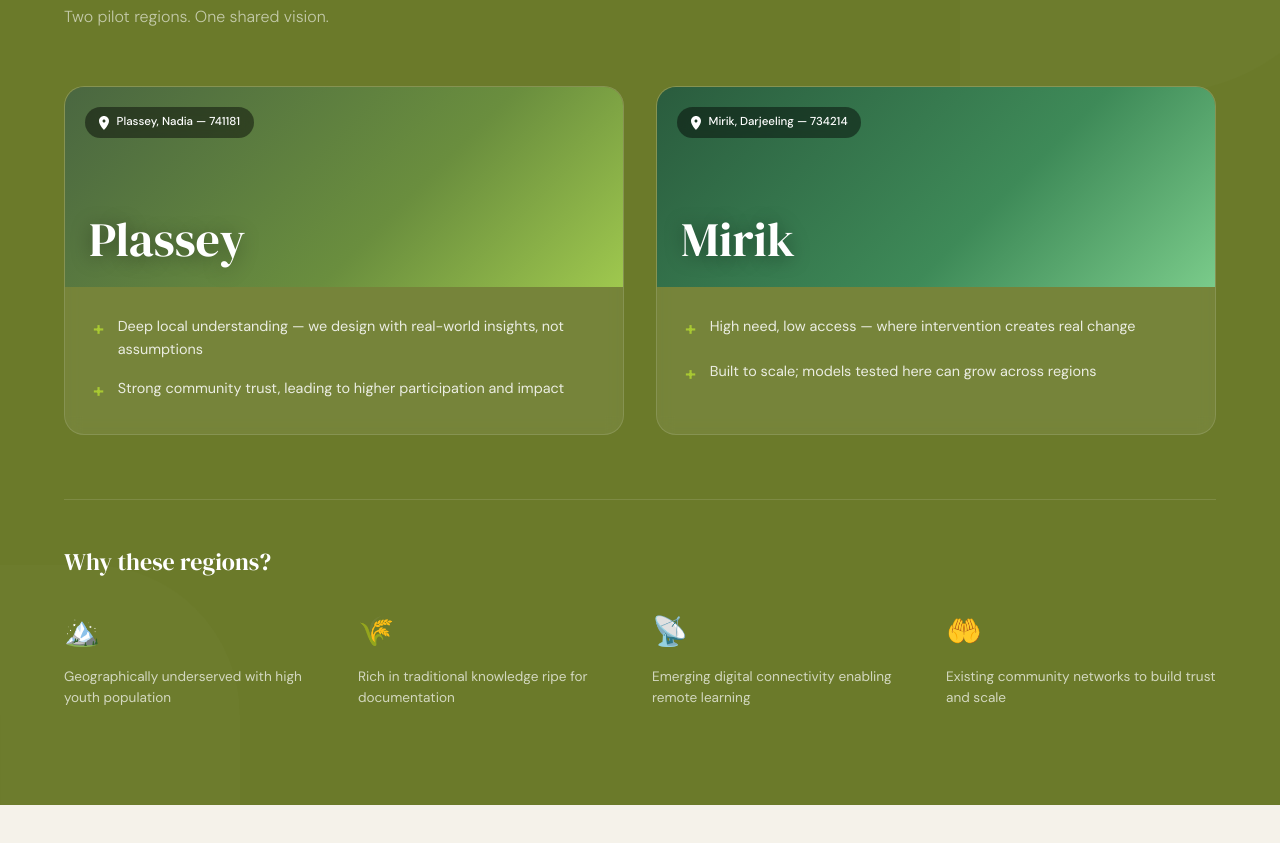
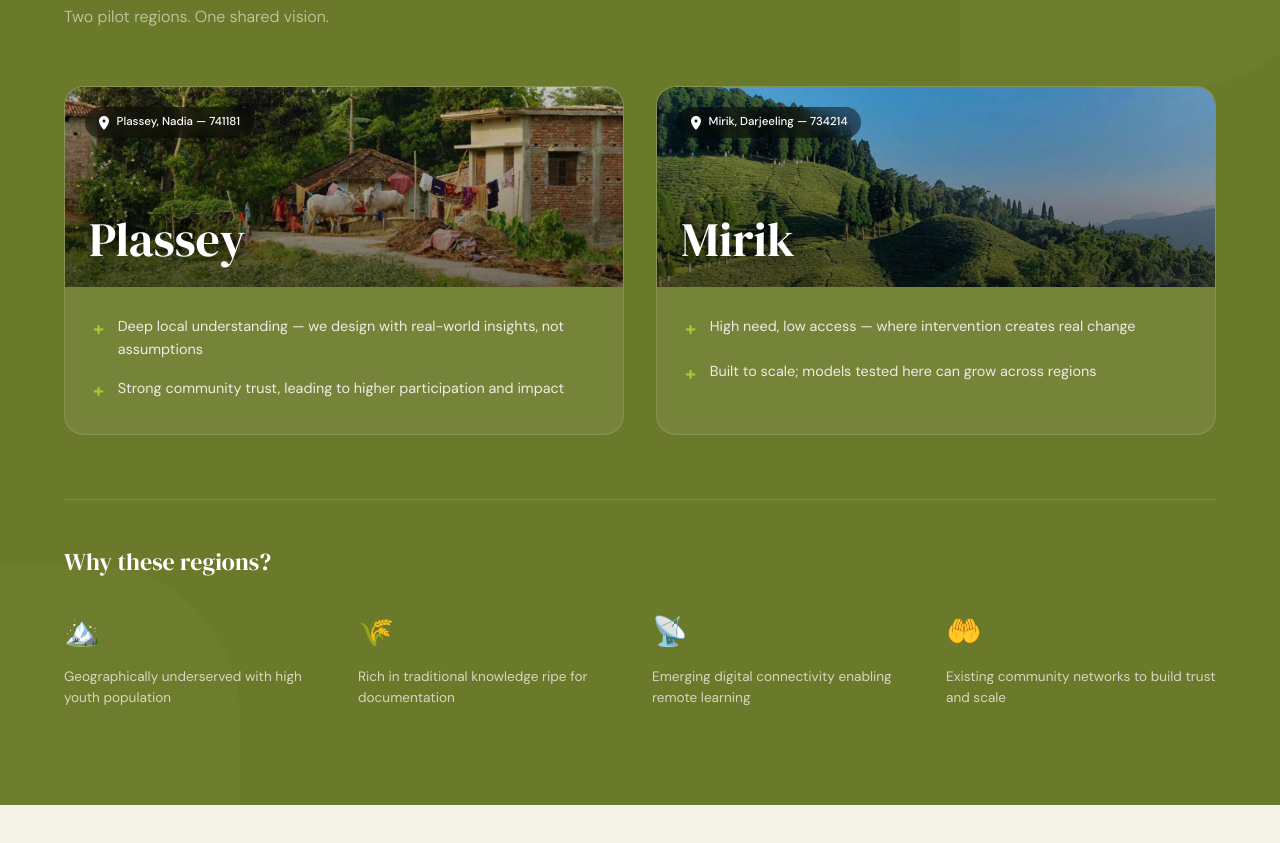
Before and after one commit to Raysin007/rysf, a React (Vite) app: page / in a window 1280 px wide. Shown: the part 3015-3858 px from the top of the page. Built offline with nearby package versions, Linux system fonts and the light colour scheme.

Commit message:
Added images in Areas.tsx

```diff
--- a/src/components/Areas.tsx
+++ b/src/components/Areas.tsx
@@ -1,3 +1,4 @@
+// @ts-ignore
 import "./Areas.css";
 
 const areas = [
@@ -5,7 +6,7 @@ const areas = [
     name: "Plassey",
     region: "Nadia",
     pin: "741181",
-    gradient: "linear-gradient(135deg, #4a6741 0%, #6a8e3e 60%, #9fc84e 100%)",
+    image: "/plassey.jpeg",
     points: [
       "Deep local understanding — we design with real-world insights, not assumptions",
       "Strong community trust, leading to higher participation and impact",
@@ -15,7 +16,7 @@ const areas = [
     name: "Mirik",
     region: "Darjeeling",
     pin: "734214",
-    gradient: "linear-gradient(135deg, #2a5c3e 0%, #3e8a58 60%, #7acb8a 100%)",
+    image: "/mirik.jpeg",
     points: [
       "High need, low access — where intervention creates real change",
       "Built to scale; models tested here can grow across regions",
@@ -39,7 +40,11 @@ export default function Areas() {
             <div key={area.name} className="areas__card">
               <div
                 className="areas__card-visual"
-                style={{ background: area.gradient }}
+                style={{
+                  backgroundImage: `linear-gradient(to bottom, rgba(0,0,0,0.15) 0%, rgba(0,0,0,0.55) 100%), url(${area.image})`,
+                  backgroundSize: "cover",
+                  backgroundPosition: "center",
+                }}
               >
                 <div className="areas__card-pin-badge">
                   <svg width="10" height="14" viewBox="0 0 10 14" fill="none">
--- a/src/components/Contact.tsx
+++ b/src/components/Contact.tsx
@@ -1,4 +1,5 @@
 import { useState } from "react";
+// @ts-ignore
 import "./Contact.css";
 
 export default function Contact() {
--- a/src/components/Navbar.tsx
+++ b/src/components/Navbar.tsx
@@ -1,5 +1,6 @@
 import { useState, useEffect } from "react";
-import "./Navbar.css";
+// @ts-ignore
+import './Navbar.css';
 
 export default function Navbar() {
   const [scrolled, setScrolled] = useState(false);
```
Also changed, not shown: public/mirik.jpeg (added), public/plassey.jpeg (added).
